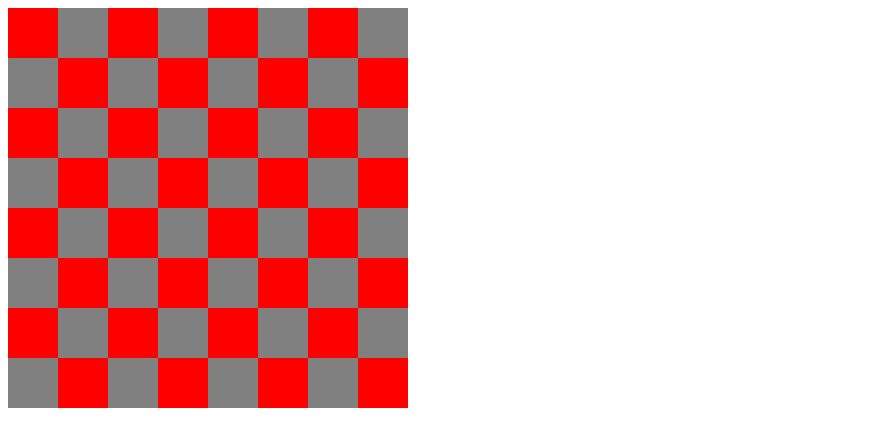
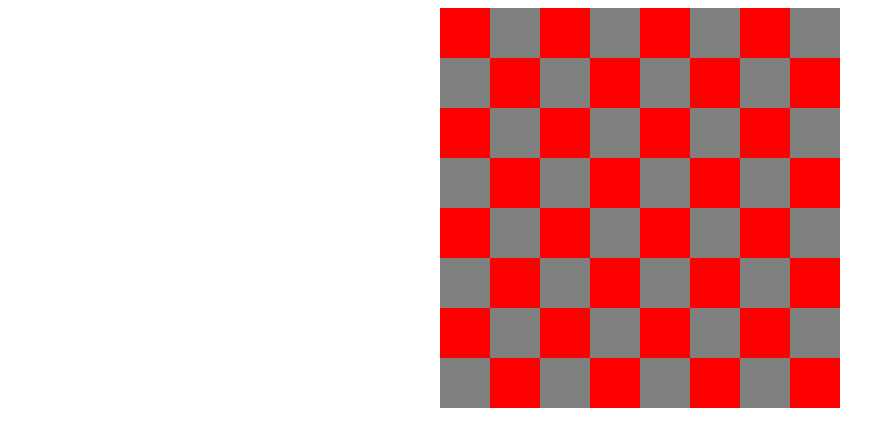
Before and after one commit to Bhaskar70/practice-test, a plain HTML site: page index.html in a window 1280 px wide. Shown: the whole page, without its empty margins (0-895 px from the left). Drawn offline with Linux system fonts and the light colour scheme.

Commit message:
Update style.css

```diff
--- a/style.css
+++ b/style.css
@@ -17,3 +17,8 @@
     width:50px;
     height:50px;
 }
+.board{
+    margin-left: auto;
+    margin-right: auto;
+    width: fit-content;
+}
```
